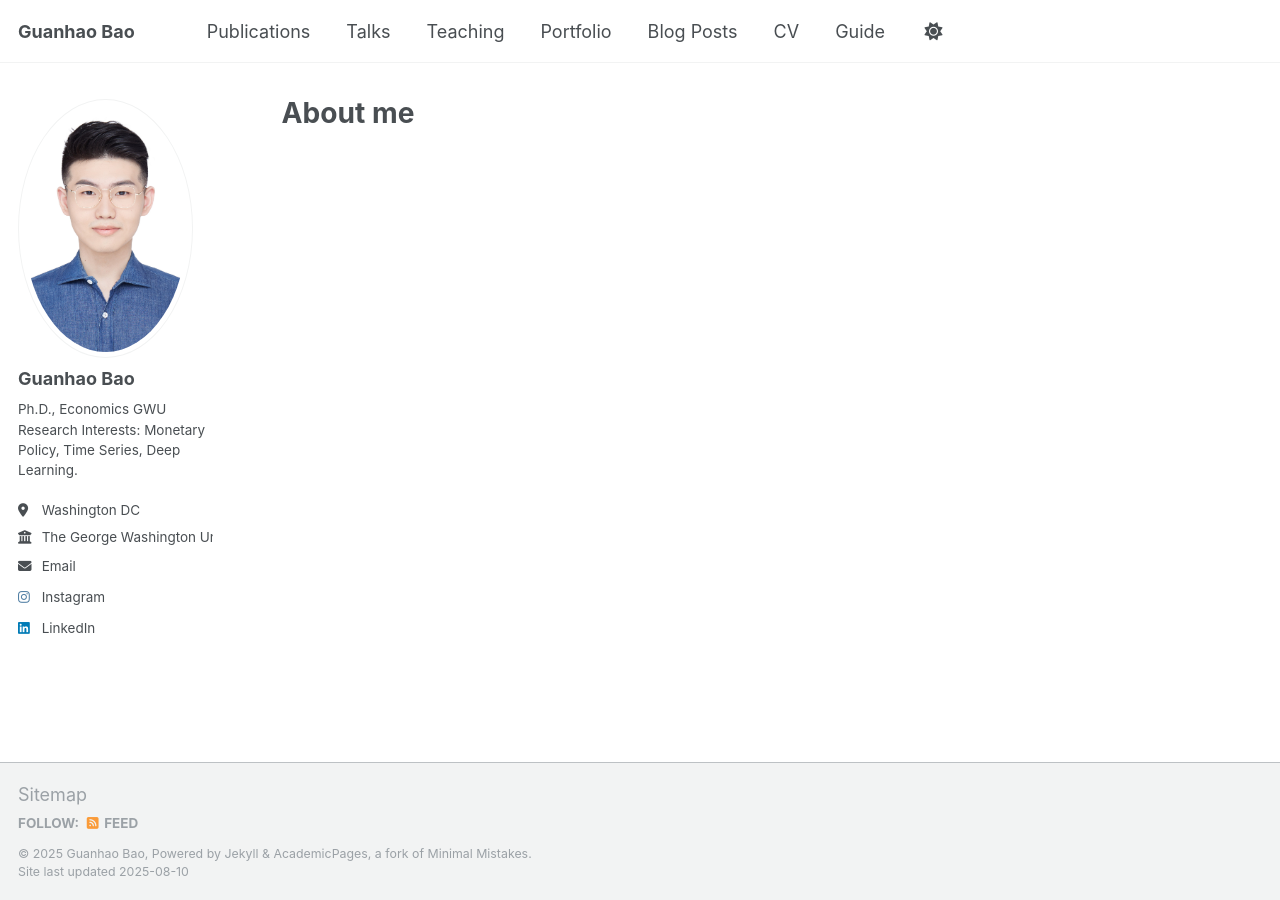
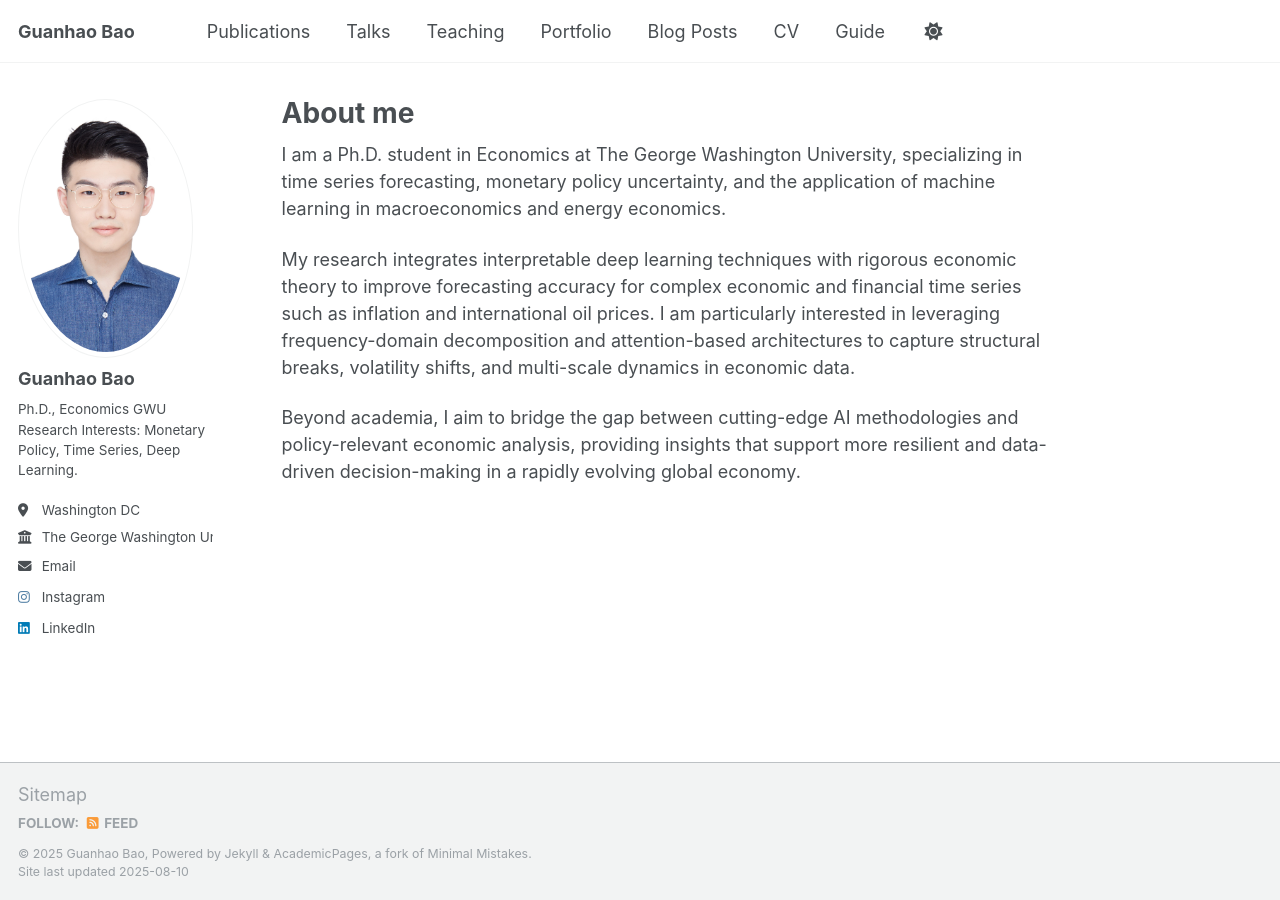
Before and after one commit to GuanhaoBao/guanhaobao.github.io, a Jekyll site: the page built from _pages/about.md, in a window 1280 px wide. Built offline with Jekyll 4.4.1, drawn with Linux system fonts in a browser that asks for light colours; a script that is not in the unit is left out.

Commit message:
Update about.md

```diff
--- a/_pages/about.md
+++ b/_pages/about.md
@@ -6,3 +6,8 @@ redirect_from:
   - /about/
   - /about.html
 ---
+I am a Ph.D. student in Economics at The George Washington University, specializing in time series forecasting, monetary policy uncertainty, and the application of machine learning in macroeconomics and energy economics.
+
+My research integrates interpretable deep learning techniques with rigorous economic theory to improve forecasting accuracy for complex economic and financial time series such as inflation and international oil prices. I am particularly interested in leveraging frequency-domain decomposition and attention-based architectures to capture structural breaks, volatility shifts, and multi-scale dynamics in economic data.
+
+Beyond academia, I aim to bridge the gap between cutting-edge AI methodologies and policy-relevant economic analysis, providing insights that support more resilient and data-driven decision-making in a rapidly evolving global economy.
```
